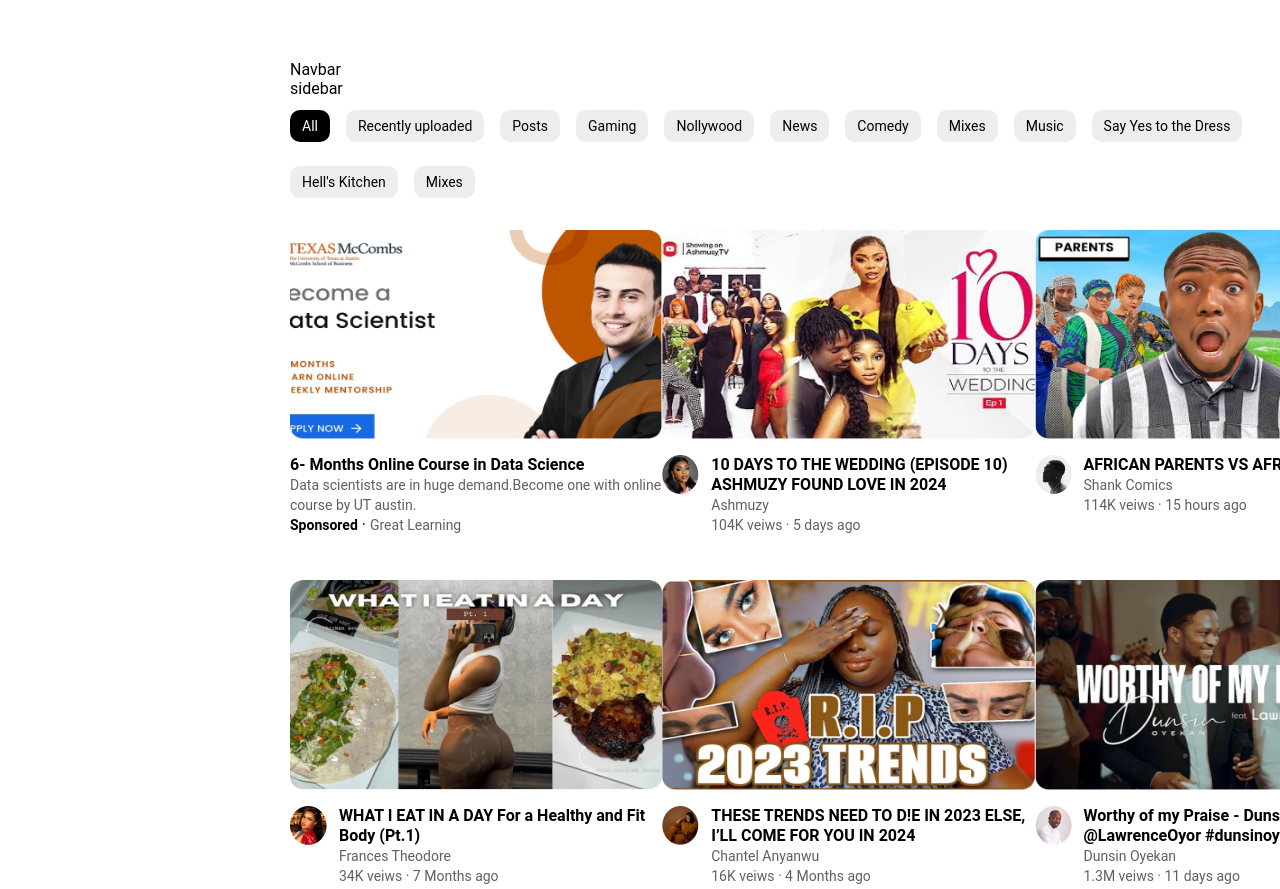
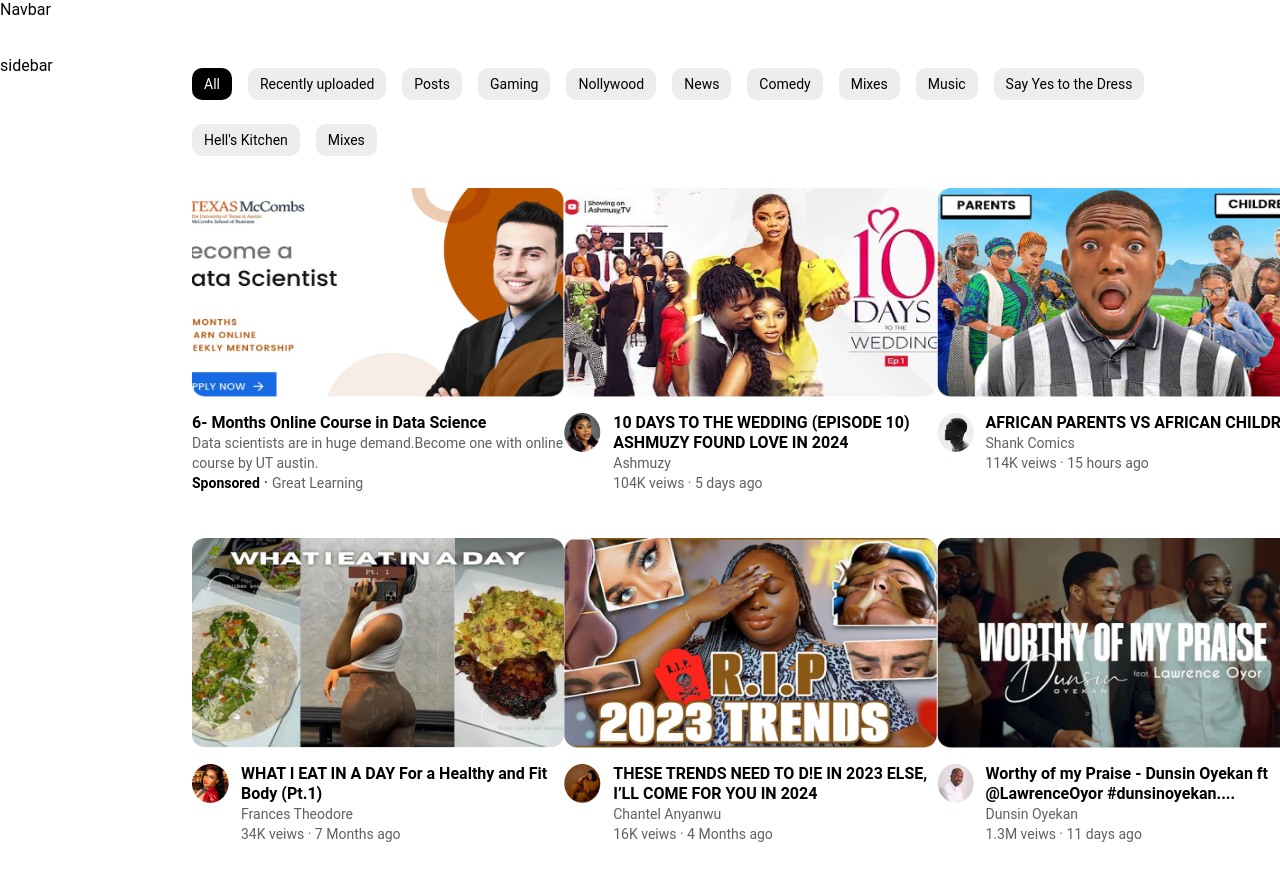
Before and after one commit to Ayomide-Segun/Group-A, a plain HTML site: page index.html in a window 1280 px wide. Shown: the top 889 px of the page. Drawn offline with Linux system fonts and the light colour scheme.

Commit message:
screen 1

```diff
--- a/index.html
+++ b/index.html
@@ -10,13 +10,13 @@
 
 <body>
     <!-- Hannahs part -->
-    <div>Navbar</div>
-    <div>
+    <div class="Nav-Bar">Navbar</div>
+    <div class="container">
         <!-- Aarons part -->
-        <div>sidebar</div>
+        <div class="sidebar">sidebar</div>
 
         <!-- Ayomides part -->
-        <div>
+        <div class="containerBody">
             <div>
                 <button class="All-button">All</button>
                 <button>Recently uploaded</button>
--- a/styles.css
+++ b/styles.css
@@ -1,132 +1,154 @@
-*{
+* {
     margin: 0;
     padding: 0;
     box-shadow: border-box;
     font-family: Roboto, Arial, sans-serif;
 }
 
-body{
-margin-left: 290px;
-margin-top: 60px;
+body {
+    display: flex;
+    flex-direction: column;
+    width: 100%;
 }
 
-button{
+.Nav-Bar {
+    height: 56px;
+}
+
+.container {
+    display: flex;
+    flex-direction: row;
+    width: 100%;
+}
+
+.sidebar {
+    display: flex;
+    width: 15%;
+}
+
+.containerBody {
+    display: flex;
+    width: 85%;
+    flex-direction: column;
+}
+
+button {
     border-radius: 10px;
     padding: 0px 12px;
     margin: 12px 12px 12px 0;
     height: 32px;
     font-size: 14px;
-    background-color:#ededed;
+    background-color: #ededed;
     border: none;
 }
 
-.All-button{
+.All-button {
     background-color: black;
     color: white;
 }
 
-.grid1{
+.grid1 {
     margin-top: 20px;
     display: grid;
     grid-template-columns: 1fr 1fr 1fr;
     row-gap: 45px;
 }
 
-.video{
+.video {
     width: 372.25px;
 }
 
-.thumbnail{
+.thumbnail {
     height: 209.39px;
     width: 372.25px;
 }
 
-.text{
-  margin-top: 12px;
-  display: flex;
+.text {
+    margin-top: 12px;
+    display: flex;
 }
 
-.profile{
+.profile {
     margin-right: 12px;
 }
 
-.description{
+.description {
     line-height: 20px;
 }
 
-.title{
+.title {
     font-size: 16px;
     font-weight: bold;
 }
 
-.subtitle{
+.subtitle {
     color: #606060;
     font-size: 14px;
 }
 
-.shortsTitleDiv{
+.shortsTitleDiv {
     margin: 50px 0 30px 0;
     display: flex;
 
 }
 
-.grid2{
+.grid2 {
     display: grid;
     grid-template-columns: 1fr 1fr 1fr 1fr 1fr;
     column-gap: 14.5px;
     width: 1000px;
 }
 
-.ShortsLogo{
+.ShortsLogo {
     height: 33px;
 }
 
-.ShortsTitle{
+.ShortsTitle {
     font-size: 25px;
     font-weight: bold;
     font-family: 'Franklin Gothic Medium', 'Arial Narrow', Arial, sans-serif;
 }
 
-.exit{
+.exit {
     height: 33px;
     margin-left: 1050px;
 }
 
-.shorts{
+.shorts {
     width: 225px;
     border-radius: 15px;
 }
 
-.line1{
+.line1 {
     position: absolute;
     top: 1510px;
     width: 440px;
 }
 
-.Show-more{
+.Show-more {
     margin-top: 40px;
     width: 340px;
     height: 34.4px;
     background-color: white;
-    border:2px #EDEDED solid;
+    border: 2px #EDEDED solid;
     margin-left: 440px;
 }
 
-.ArrowHead{
+.ArrowHead {
     width: 20px;
     position: absolute;
     top: 1502px;
     left: 940px;
 }
 
-.line2{
+.line2 {
     position: absolute;
     top: 1510px;
     width: 400px;
     left: 1070px;
 }
 
-.grid3{
+.grid3 {
     margin-top: 20px;
     display: grid;
     grid-template-columns: 1fr 1fr 1fr;
```
